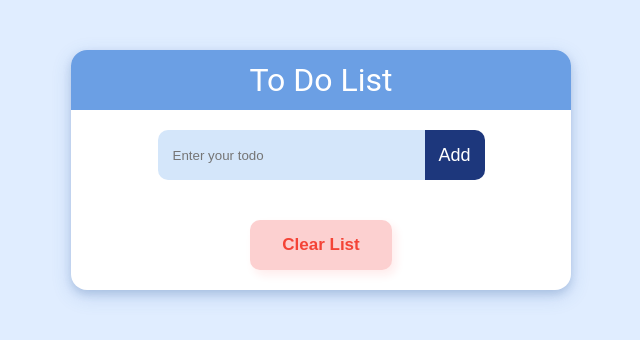
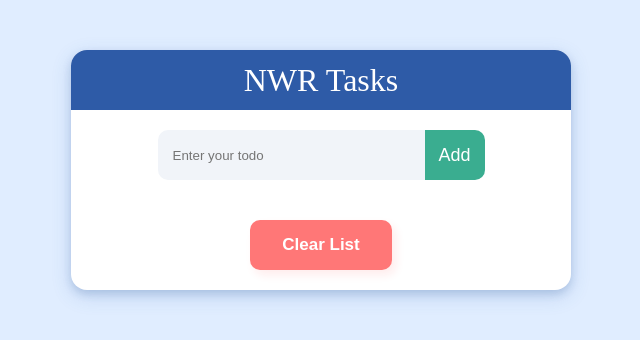
Before and after one commit to mwardak/React-ToDo, a React (Create React App) app: page / in a window 1280 px wide. Shown: the top 340 px of the page, without its empty margins (319-959 px from the left). Built offline with nearby package versions, Linux system fonts and the light colour scheme.

Commit message:
adding local storage

```diff
--- a/src/App.css
+++ b/src/App.css
@@ -35,7 +35,7 @@ body {
 	font-family: 'Roboto', sans-serif;
 }
 h1 {
-	background-color: #6b9fe4;;
+	background-color: #2e5ba7;;
 	display: flex;
 	margin: 0;
 	height: 60px;
@@ -45,6 +45,7 @@ h1 {
 	font-weight: 400;
 	border-top-left-radius: 1rem;
 	border-top-right-radius: 1rem;
+	font-family: ui-monospace;
 }
 
 h2 {
@@ -71,7 +72,7 @@ h2 {
 	padding-left: 15px;
 	border-top-left-radius: 10px;
 	border-bottom-left-radius: 10px;
-	background-color: rgb(212, 230, 250);
+	background-color: rgb(241 244 249);
 	border: none;
 }
 
@@ -107,7 +108,7 @@ h2 {
 	border-top-right-radius: 10px;
 	border-bottom-right-radius: 10px;
 	border: none;
-	background-color: rgb(29, 55, 124);
+	background-color: rgb(58 173 144);
 	color: #fff;
 
 }
@@ -117,10 +118,10 @@ h2 {
 }
 
 #clear-btn {
-	background-color: rgb(252, 208, 208); /* Green */
+	background-color: rgb(255 119 119); /* Green */
 	/* border: 1px #f44336 solid; */
 	border: none;
-	color: #f44336;
+	color: rgb(255 255 255);
 	padding: 15px 32px;
 	text-align: center;
 	text-decoration: none;
@@ -195,6 +196,7 @@ li > span {
 	font-size: 19px;
 	border: none;
 	cursor: pointer;
+	background: none;
 }
 
 .delete-btn:hover {
@@ -213,3 +215,9 @@ footer {
 	justify-content: center;
 	padding: 40px;
 }
+
+img {
+    height: 50px;
+    border-top-left-radius: 1rem;
+    border-top-right-radius: 1rem;
+}
--- a/src/App.js
+++ b/src/App.js
@@ -1,5 +1,6 @@
-import React, { useState } from "react";
+import React, { useState, useEffect } from "react";
 import "./App.css";
+
 
 //
 
@@ -8,6 +9,8 @@ const App = () => {
   //create 2 pieces of state: 1 . to store newtodo & 2. to store the list of todos
   const [inputValue, setinputValue] = useState("");
   const [todos, setTodos] = useState([]);
+
+
 
   //add todo's to list
   const handleOnChange = (event) => {
@@ -18,7 +21,8 @@ const App = () => {
   // map through list of todo's and return list items (li). this should be inside of a ul/ol
   const handleSubmit = (event) => {
     event.preventDefault();
-    //spread operator is a reference pointer
+
+    //Use spread operator to reference todos and setTodos new todo to end of array
     setTodos([
       ...todos,
       { text: inputValue, done: false, id: Math.random().toFixed(3) * 512 },
@@ -37,18 +41,36 @@ const App = () => {
     e.preventDefault();
     //filter through each item.done in the array
     setTodos(todos.filter((todo) => todo.id != id));
-
+    // to delete an item check if todo.id (which are todos in state) are not equal to the item being deleted
+    // this will return all a new array of all the items that are not equal to id and state is updated with the new array
+    // this is will have 1 less item from the old array because once the logic is false and todo.id does equal id that item
+    // will not be returned in the new array
+    //filter through each item.done in the array
     //if checkbox is checked then item.done === true,  set style to strike through
     //then when button is clicked it should remove item from array
   };
+
+//retrieve todos from local storage
+  const getData = () => {
+    const localData = localStorage.getItem("todos");
+   return localData ? JSON.parse(localData) : [];
+  };
+
+  //save todos to local storage
+useEffect(() => {
+  localStorage.setItem("todos", JSON.stringify(todos))
+  getData();
+},  [todos]);
+
 
   return (
     <form onSubmit={handleSubmit}>
 
       <div className="container">
+
         <div className="card">
           <div className="header">
-            <h1>To Do List</h1>
+            <h1>NWR Tasks</h1>
             <div className="form">
               <div className="form-inputs">
                 <input
```
